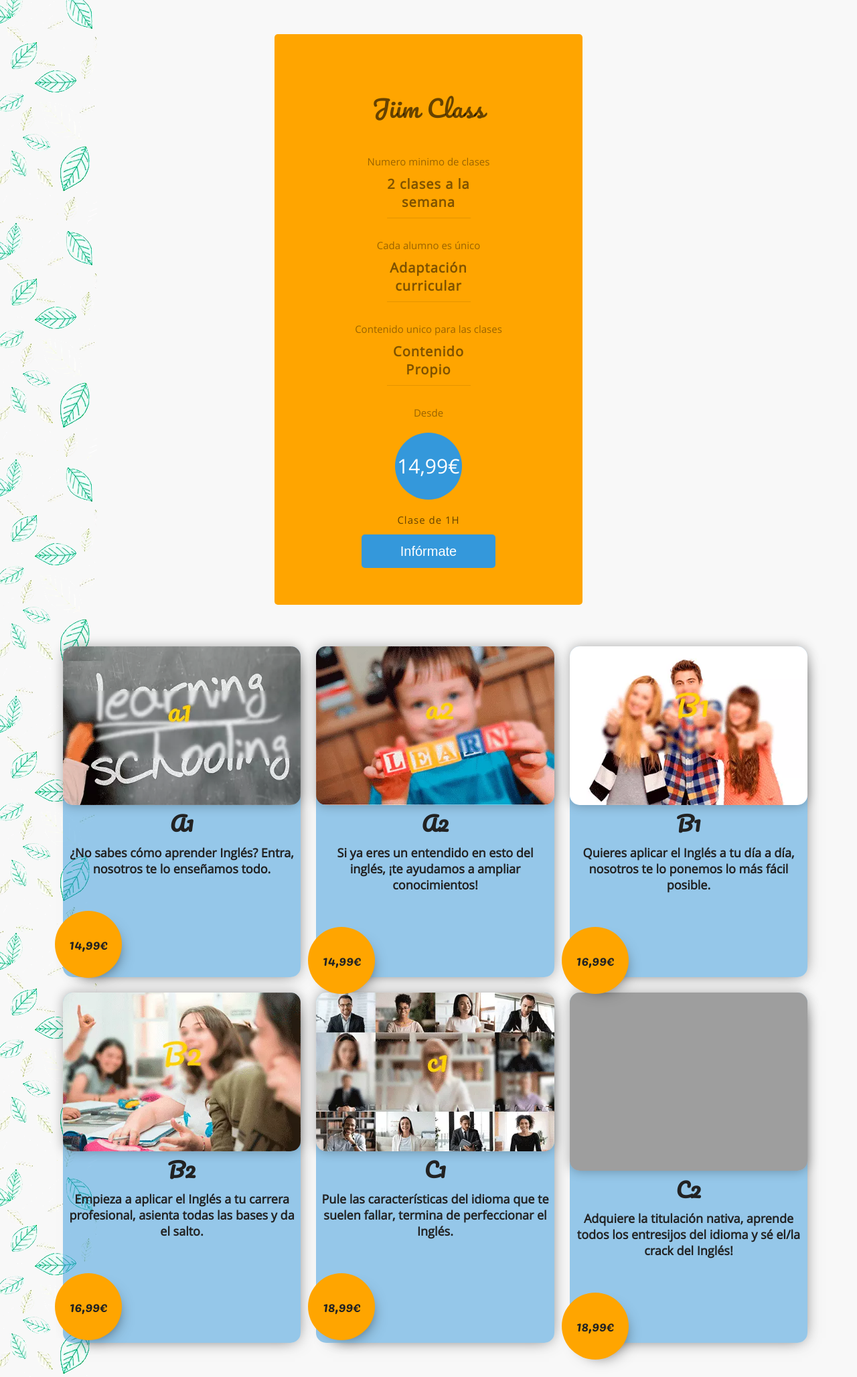
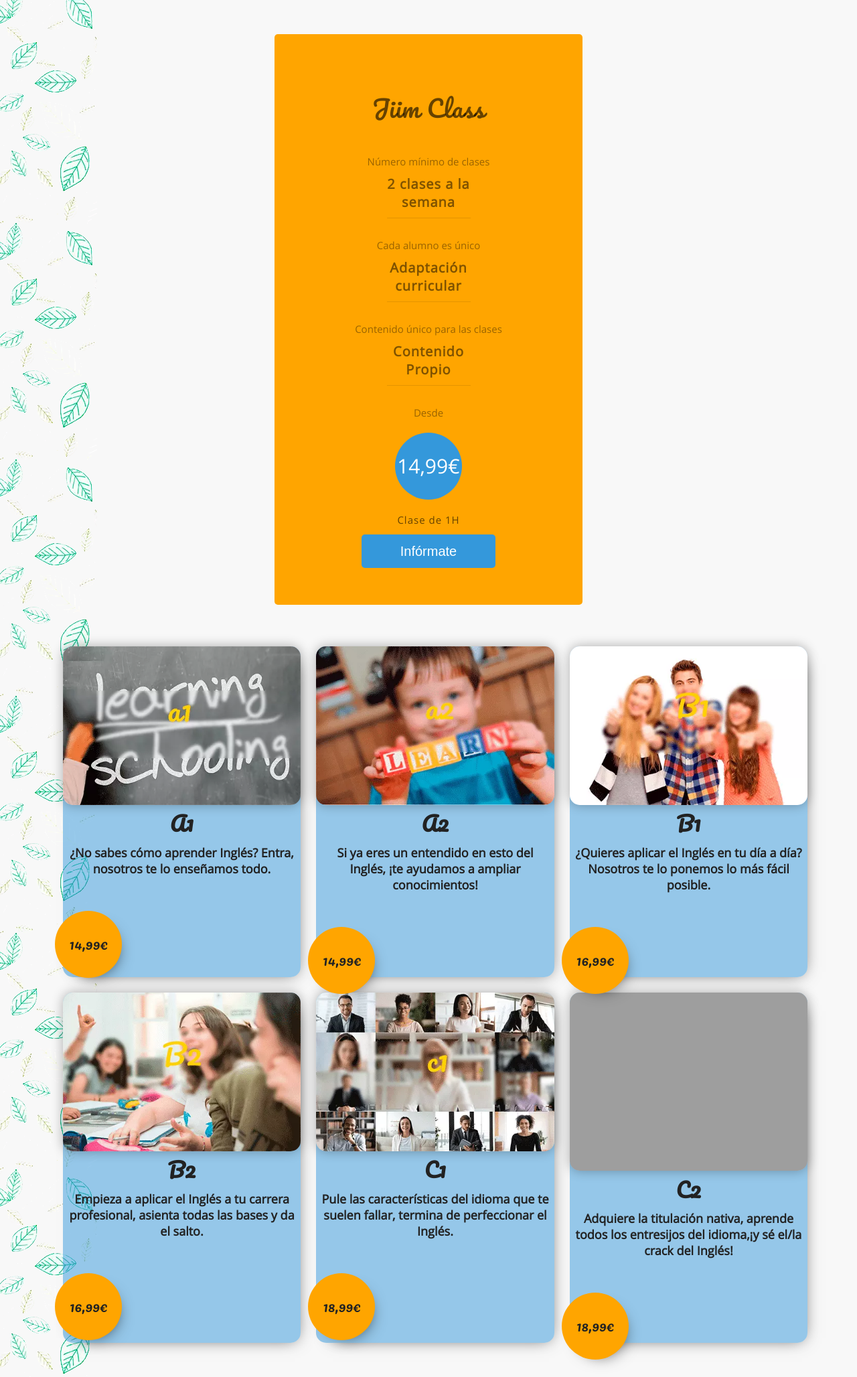
Before and after one commit to juanma2519/academiaJiim, a PHP site: page /clases-de-ingles-todos-los-niveles.php in a window 1280 px wide. Shown: the part 465-2521 px from the top of the page at 67% size. Run offline with PHP 8.4, Linux system fonts and the light colour scheme; grey boxes are pictures that could not be loaded.

Commit message:
Ortografía y cambio de frases

```diff
--- a/clases-de-ingles-todos-los-niveles.php
+++ b/clases-de-ingles-todos-los-niveles.php
@@ -39,7 +39,7 @@
         "@context": "http://www.schema.org",
         "@type": "WebSite",
         "name": "▷ Clases de ingles todos los niveles | academiajiim.online",
-        "alternateName": "▷ Clases de ingles todos los niveles ",
+        "alternateName": "▷ Clases de inglés todos los niveles ",
         "url": "https://academiajiim.online"
       }
     </script>
@@ -84,11 +84,11 @@
       <a class="a_left" href="#form">
       <div class='gold gold_left'>
         <h2 class="jimmclassname">Jiim Class</h2>
-        <p>Numero minimo de clases</p>
+        <p>Número mínimo de clases</p>
         <span>2 clases a la semana</span>
         <p>Cada alumno es único</p>
         <span>Adaptación curricular</span>
-        <p>Contenido unico para las clases</p>
+        <p>Contenido único para las clases</p>
         <span>Contenido Propio</span>
         <p>Desde</p>
         <div class='price price_left'>14,99€</div>
@@ -106,7 +106,7 @@
             <img
             src="./images/primaria/clases-online-ingles-nivel-a1.webp"
             alt="Clases Ingles A1 Online"
-            title="Clases Ingles A1 Online"
+            title="Clases Inglés A1 Online"
             width="579" height="385"
             />
               <h3 class="titulo3">A1</h3>
@@ -130,7 +130,7 @@
             />
               <h3 class="titulo3">A2</h3>
               <p>
-                Si ya eres un entendido en esto del inglés, ¡te ayudamos a ampliar conocimientos!
+                Si ya eres un entendido en esto del Inglés, ¡te ayudamos a ampliar conocimientos!
               </p>
               <div class="cubo_price">14,99€</div></a
             >
@@ -148,7 +148,7 @@
             />
               <h3 class="titulo3">B1</h3>
               <p>
-                Quieres aplicar el Inglés a tu día a día, nosotros te lo ponemos lo más fácil posible.
+                ¿Quieres aplicar el Inglés en tu día a día? Nosotros te lo ponemos lo más fácil posible.
               </p> <div class="cubo_price">16,99€</div></a
             >
           </article>
@@ -199,7 +199,7 @@
             />
               <h3 class="titulo3">C2</h3>
               <p>
-                Adquiere la titulación nativa, aprende todos los entresijos del idioma y sé el/la crack del Inglés!
+                Adquiere la titulación nativa, aprende todos los entresijos del idioma,¡y sé el/la crack del Inglés!
               </p><div class="cubo_price">18,99€</div></a
             >
           </article>
@@ -232,7 +232,7 @@
                 <div class="row">
                   <div>
                     <label for="lname" class="subject_label">Email</label>
-                    <input type="email" id="email" name="email" placeholder="Tú email.." required >
+                    <input type="email" id="email" name="email" placeholder="Tu email.." required >
                   </div>
                 </div>
                 <div class="row">
@@ -266,13 +266,13 @@
             <p class="phone_text"><i class="fa fa-phone"></i> Llama ahora al <a href="tel:608249965" class="phone_number">608249965</a></p>
         </div>
         <div class="column3 column3_2">
-            <a  href="https://api.whatsapp.com/send?phone=+34608249965" class="phone_number"><p class="phone_text"><i class="fa fa-whatsapp"></i> Mándanos un whatsapp!</p></a>
+            <a  href="https://api.whatsapp.com/send?phone=+34608249965" class="phone_number"><p class="phone_text"><i class="fa fa-whatsapp"></i> ¡Mándanos un whatsapp!</p></a>
         </div>
       </section>
       <section>
         <div class="productos asignaturas">
         <h3 class="tituloParrafo2">
-          Cursamos todas las asignaturas! Tanto en castellano como en bilingüe
+          ¡Cursamos todas las asignaturas! Tanto en castellano como en bilingüe
         </h3>
         <p>
         <b>Con estas clases online te ayudaremos no sólo a aprobar la asignatura, sino también a entenderla; y comprender
@@ -289,7 +289,7 @@
             <h2>Clase de 1H</h2>
           </ul>
           <ul class="columns_price">
-            <p>Numero minimo de clases</p>
+            <p>Número mínimo de clases</p>
             <span>2 clases a la semana</span>
           </ul>
           <ul class="columns_price">
@@ -297,7 +297,7 @@
             <span>Adaptación curricular</span>
           </ul>
           <ul class="columns_price">
-            <p>Contenido unico para las clases</p>
+            <p>Contenido único para las clases</p>
             <span>Contenido Propio</span>
           </ul>
           <ul class="columns_price">
@@ -316,14 +316,14 @@
           </article>
           <article class="cubo cubo-inicio cubo-3 col-right asignatura-texto">
               <p>
-               <b>Tienes que hacer el oido, para poder afinar el listening.</b> En nuestras clases online de inglés practicamos todos los días el habla y tendrás que escuchar a tu profesor,
-               <b>te recomendaremos series y música para que vayas familiarizandote</b> con este precioso idioma. <b>Porque no todo tiene que ser aburrido!</b>
+               <b>Tienes que acostumbrar el oído para poder mejorar en el listening.</b> En nuestras clases online de Inglés practicamos todos los días el habla y tendrás que escuchar a tu profesor.
+               <b>Te recomendaremos series y música para que vayas familiarizándote</b> con este precioso idioma. <b>¡Porque no todo tiene que ser aburrido!</b>
               </p>
           </article>
           <article class="cubo cubo-inicio cubo-3 col-right asignatura-texto">
             <p>
-            <b>Mejora tu capacidad de redacción</b> o empieza de cero. Nosotros <b>tenemos todos los niveles y tu tienes que ser capaz de conseguir el más alto.</b>
-            Te enseñamos a redactar mejor tus textos, técnicas de escritura y <b>el mejor apoyo para que te resulte sencillo y ameno!</b>
+            <b>Mejora tu capacidad de redacción</b> o empieza desde cero. Nosotros <b>tenemos todos los niveles, y tú tienes que ser capaz de conseguir el más alto.</b>
+            Te enseñamos a redactar mejor tus textos, técnicas de escritura y <b>el mejor apoyo para que te resulte sencillo y ameno.</b>
             </p>
           </article>
           <article class="cubo cubo-inicio cubo-3 col-left">
@@ -346,9 +346,9 @@
           </article>
           <article class="cubo cubo-inicio cubo-3 col-right asignatura-texto">
               <p>
-              <b>Te ayudamos a mejorar el speaking.</b> A tener esa fluidez en la conversación para poder aplicar a esa oferta de trabajo,
-                continuar ese máster en inglés y <b>muchas más cosas que podrás realizar mejorando tu nivel de conversación.</b> Te ayudamos con nuestras clases online de inglés
-                a la pronunciación y a tener un nivel alto de conversación.
+              <b>Te ayudamos a mejorar el speaking,</b> y así tener esa fluidez en una conversación. Podrás aplicar a una oferta de trabajo,
+                continuar ese máster en Inglés, y <b>un sinfín de cosas que serás capaz de realizar si incrementas tu capacidad de conversar en Inglés.</b> Te ayudamos con nuestras clases online
+                en la pronunciación y a tener un nivel alto de conversación.
               </p>
           </article>
           <article class="cubo cubo-inicio cubo-3 col-right asignatura-texto">
```
